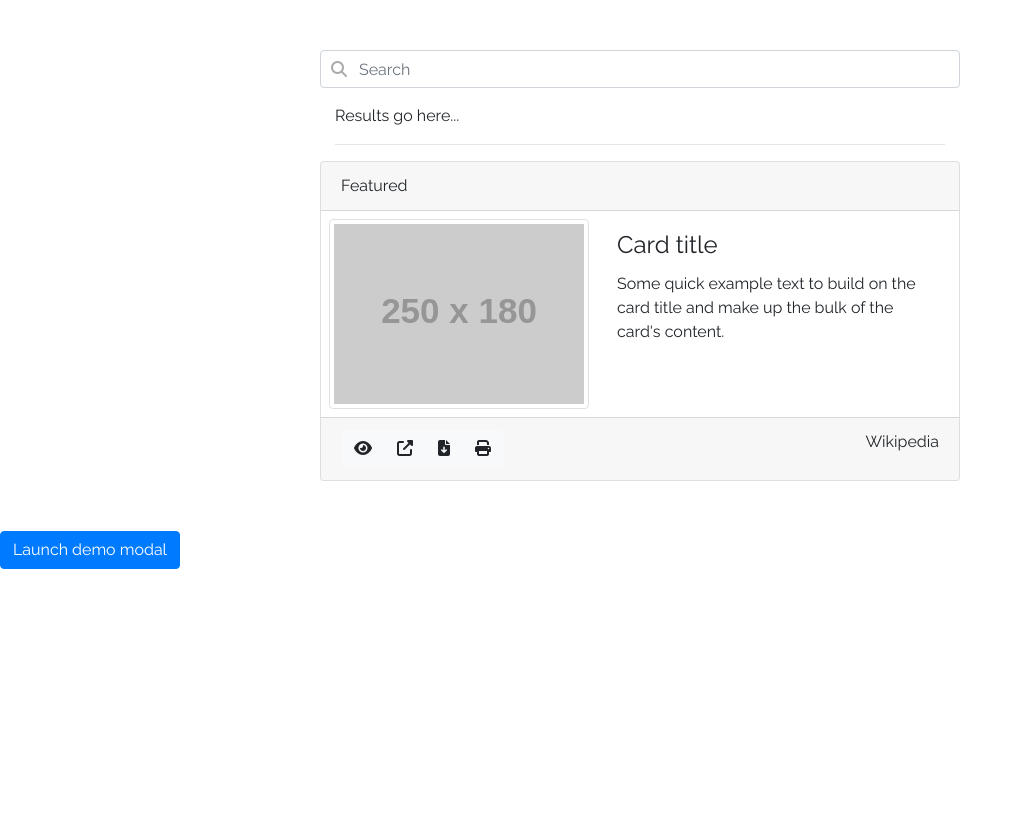
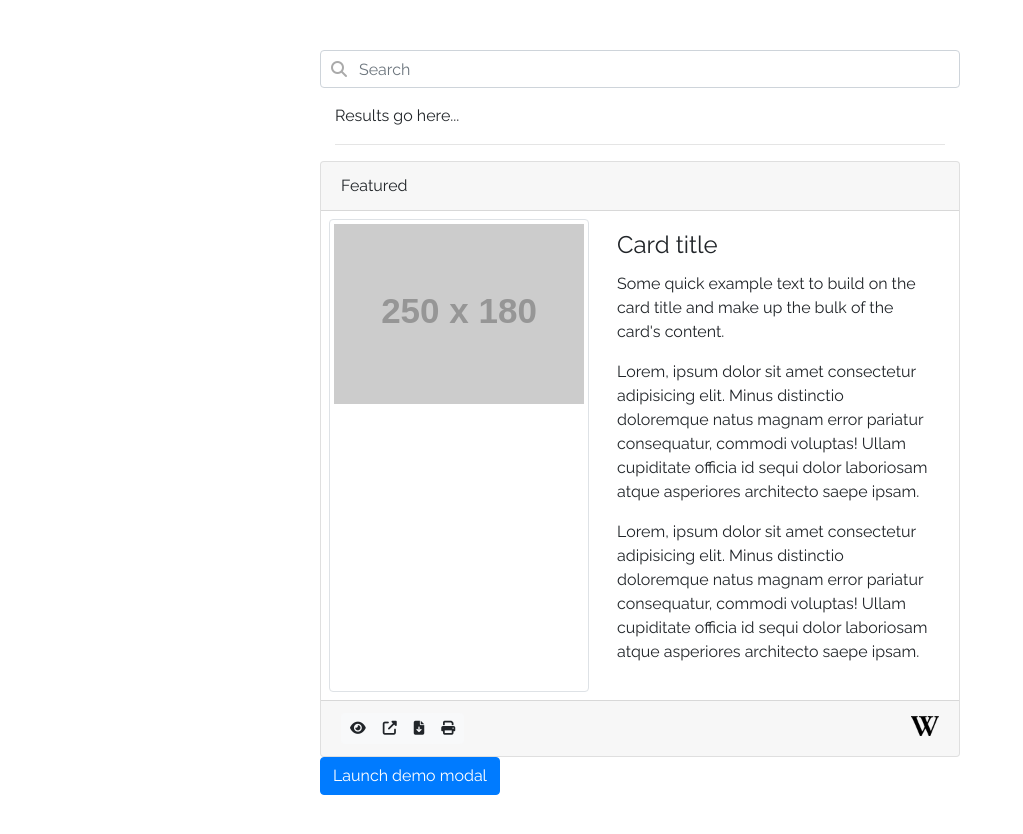
Before and after one commit to bhavjitChauhan/cognito, a website: page src/index.html in a window 1280 px wide. Shown: the whole page, without its empty margins (0-1023 px from the left). Before the commit the page ends 800 px from the top, so only its background shows below. Drawn offline with Linux system fonts and the light colour scheme; placeholder pictures from the web are drawn by us.

Commit message:
Add basic results

```diff
--- a/package.json
+++ b/package.json
@@ -1,10 +1,10 @@
 {
   "name": "cognito",
-  "version": "1.0.0",
+  "version": "1.0.1",
   "description": "Search engine that queries results from academic databases.",
   "main": "index.js",
   "scripts": {
-    "start": "gulp"
+    "start": "npx gulp"
   },
   "author": "Bhavjit Chauhan",
   "license": "MIT",
--- a/src/css/style.css
+++ b/src/css/style.css
@@ -19,6 +19,11 @@ span .search-match {
     display: flex;
     flex: 1 1 auto;
 }
+
+.footer-icon {
+    height: 20px;
+}
+
 #search-form .form-control {
     padding-left: 2.375rem;
 }
--- a/src/index.html
+++ b/src/index.html
@@ -31,36 +31,51 @@
             </div>
             <div class="card-horizontal">
                 <div class="img-thumbnail m-2">
-                    <img src="http://via.placeholder.com/250x180">
+                    <img src="http://placehold.jp/250x180.png">
                 </div>
                 <div class="card-body">
                     <h4 class="card-title">Card title</h4>
-                    <p class="card-text">Some quick example text to build on the card title and make up the bulk of the
-                        card's content.</p>
+                    <p class="card-text">
+                        Some quick example text to build on the card title and make up the bulk of the
+                        card's content.
+                    </p>
+                    <p>
+                        Lorem, ipsum dolor sit amet consectetur adipisicing elit. Minus distinctio doloremque natus
+                        magnam
+                        error pariatur consequatur, commodi voluptas! Ullam cupiditate officia id sequi dolor laboriosam
+                        atque asperiores architecto saepe ipsam.
+                    </p>
+                    <p>
+                        Lorem, ipsum dolor sit amet consectetur adipisicing elit. Minus distinctio doloremque natus
+                        magnam
+                        error pariatur consequatur, commodi voluptas! Ullam cupiditate officia id sequi dolor laboriosam
+                        atque asperiores architecto saepe ipsam.
+                    </p>
                 </div>
             </div>
             <div class="card-footer">
                 <div class="row">
                     <div class="col">
                         <div class="btn-group" role="group">
-                            <button type="button" class="btn btn-light" data-toggle="tooltip" data-placement="top" title="Tooltip on top"><i class="fas fa-eye"></i></button>
-                            <button type="button" class="btn btn-light"><i class="fas fa-external-link-alt"></i></button>
-                            <button type="button" class="btn btn-light"><i class="fas fa-file-download"></i></button>
-                            <button type="button" class="btn btn-light"><i class="fas fa-print"></i></button>
+                            <button type="button" class="btn btn-light btn-sm"><i class="fas fa-eye"></i></button>
+                            <button type="button" class="btn btn-light btn-sm"><i
+                                    class="fas fa-external-link-alt"></i></button>
+                            <button type="button" class="btn btn-light btn-sm"><i
+                                    class="fas fa-file-download"></i></button>
+                            <button type="button" class="btn btn-light btn-sm"><i class="fas fa-print"></i></button>
                         </div>
                     </div>
                     <div class="col text-right">
-                        Wikipedia
+                        <img src="assets\wikipedia-footer.png" class="footer-icon">
                     </div>
                 </div>
             </div>
         </div>
+        <!-- Button trigger modal -->
+        <button type="button" class="btn btn-primary" data-toggle="modal" data-target="#wikipediaModal">
+            Launch demo modal
+        </button>
     </div>
-
-    <!-- Button trigger modal -->
-    <button type="button" class="btn btn-primary" data-toggle="modal" data-target="#wikipediaModal">
-        Launch demo modal
-    </button>
 
     <!-- Modal -->
     <div class="modal fade" id="wikipediaModal" tabindex="-1" role="dialog" aria-labelledby="wikipediaModalLabel"
--- a/src/js/index.js
+++ b/src/js/index.js
@@ -1,7 +1,3 @@
-$(function () {
-    $('[data-toggle="tooltip"]').tooltip()
-})
-
 const searchBox = document.querySelector('#search');
 
 searchBox.addEventListener('keyup', function (event) {
```
Also changed, not shown: src/assets/wikipedia-footer.png (added), src/assets/wikipedia.png (deleted).
